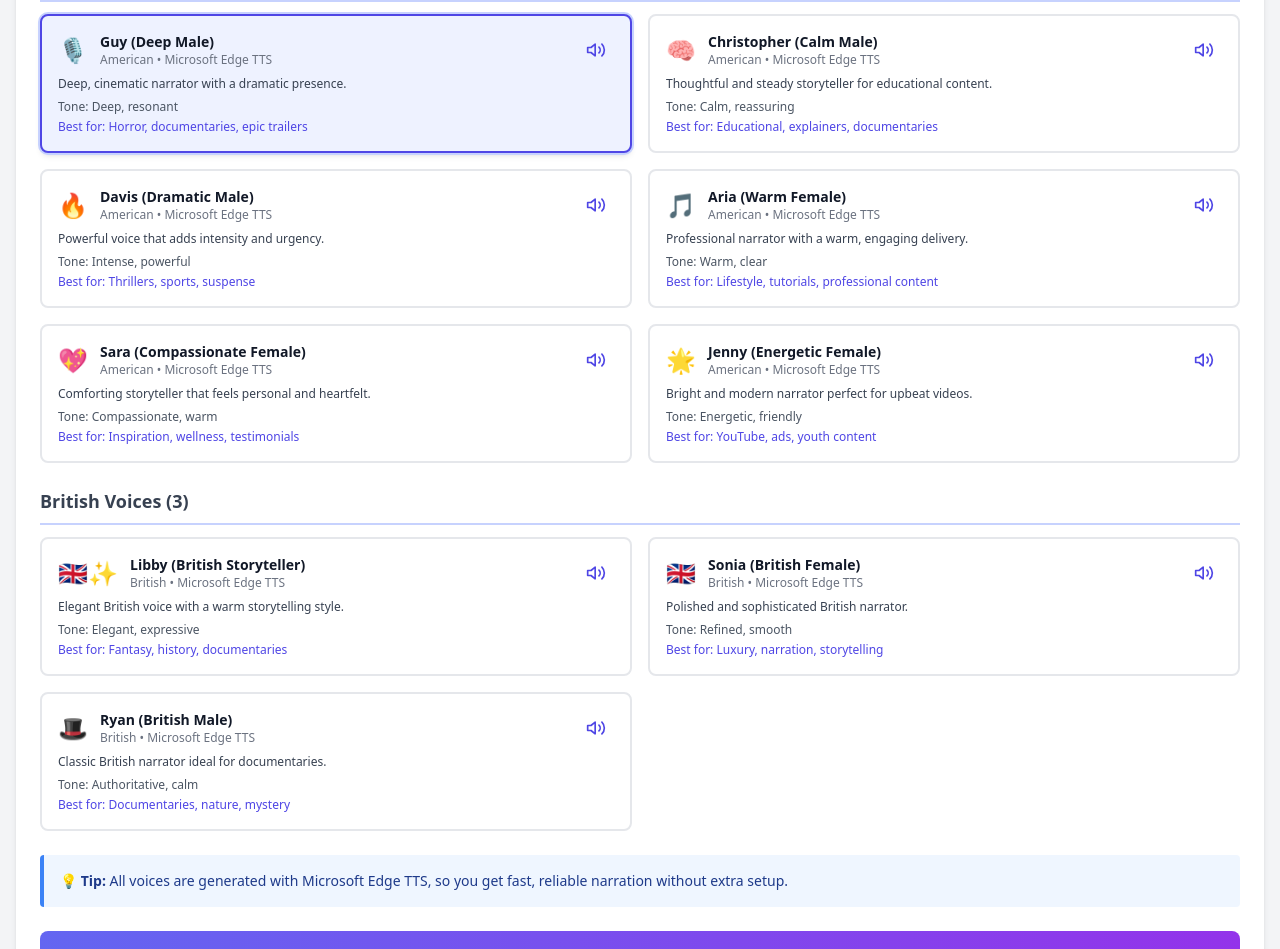
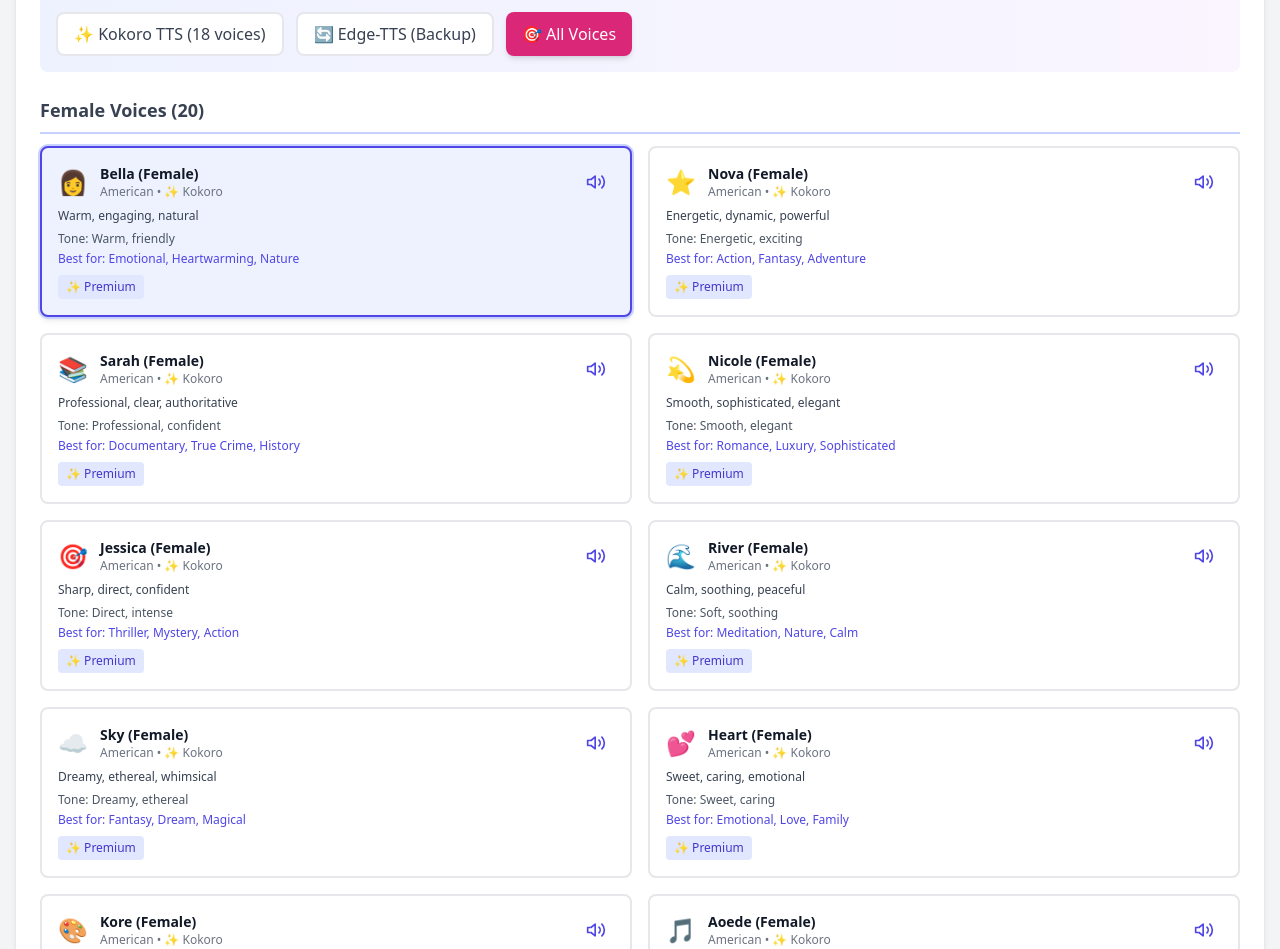
Before and after one commit to alaebaha20k-maker/story-video-appp, a React (Vite) app in the folder project-bolt-sb1-nqwbmccj/project/: page / in a window 1280 px wide. Shown: the part 4182-5131 px from the top of the page. Built offline with nearby package versions, Linux system fonts and the light colour scheme; no server answers.

Commit message:
Revert "Guard voice resolver import in API server"

```diff
--- a/project-bolt-sb1-nqwbmccj/project/src/components/VoiceSelector.tsx
+++ b/project-bolt-sb1-nqwbmccj/project/src/components/VoiceSelector.tsx
@@ -2,13 +2,23 @@ import { useVideoStore } from '../store/useVideoStore';
 import { VOICES } from '../constants/options';
 import { motion } from 'framer-motion';
 import { Volume2 } from 'lucide-react';
+import { useState } from 'react';
 
 export const VoiceSelector = () => {
   const { voiceId, setVoiceId } = useVideoStore();
-  const groupedVoices = VOICES.reduce((acc, voice) => {
-    const group = voice.accent || 'Voices';
-    if (!acc[group]) acc[group] = [];
-    acc[group].push(voice);
+  const [selectedEngine, setSelectedEngine] = useState<'kokoro' | 'edge' | 'all'>('all');
+
+  // Filter voices by engine
+  const filteredVoices = VOICES.filter((voice) => {
+    if (selectedEngine === 'all') return true;
+    return voice.engine === selectedEngine;
+  });
+
+  // Group voices by gender
+  const groupedVoices = filteredVoices.reduce((acc, voice) => {
+    const gender = voice.description.includes('Male') ? 'Male' : 'Female';
+    if (!acc[gender]) acc[gender] = [];
+    acc[gender].push(voice);
     return acc;
   }, {} as Record<string, typeof VOICES>);
 
@@ -19,12 +29,49 @@ export const VoiceSelector = () => {
         <p className="text-gray-600">Choose the narrator voice for your story</p>
       </div>
 
+      {/* Engine Selector */}
+      <div className="bg-gradient-to-r from-indigo-50 to-purple-50 rounded-lg p-4">
+        <p className="text-sm font-semibold text-gray-700 mb-3">Voice Engine</p>
+        <div className="flex gap-3">
+          <button
+            onClick={() => setSelectedEngine('kokoro')}
+            className={`px-4 py-2 rounded-lg font-medium transition-all ${
+              selectedEngine === 'kokoro'
+                ? 'bg-indigo-600 text-white shadow-md'
+                : 'bg-white text-gray-700 border-2 border-gray-200 hover:border-indigo-300'
+            }`}
+          >
+            ✨ Kokoro TTS (18 voices)
+          </button>
+          <button
+            onClick={() => setSelectedEngine('edge')}
+            className={`px-4 py-2 rounded-lg font-medium transition-all ${
+              selectedEngine === 'edge'
+                ? 'bg-purple-600 text-white shadow-md'
+                : 'bg-white text-gray-700 border-2 border-gray-200 hover:border-purple-300'
+            }`}
+          >
+            🔄 Edge-TTS (Backup)
+          </button>
+          <button
+            onClick={() => setSelectedEngine('all')}
+            className={`px-4 py-2 rounded-lg font-medium transition-all ${
+              selectedEngine === 'all'
+                ? 'bg-pink-600 text-white shadow-md'
+                : 'bg-white text-gray-700 border-2 border-gray-200 hover:border-pink-300'
+            }`}
+          >
+            🎯 All Voices
+          </button>
+        </div>
+      </div>
+
       {/* Voice Groups */}
       <div className="space-y-6">
-        {Object.entries(groupedVoices).map(([accent, voices]) => (
-          <div key={accent} className="space-y-3">
+        {Object.entries(groupedVoices).map(([gender, voices]) => (
+          <div key={gender} className="space-y-3">
             <h3 className="text-lg font-bold text-gray-700 border-b-2 border-indigo-200 pb-2">
-              {accent} Voices ({voices.length})
+              {gender} Voices ({voices.length})
             </h3>
             <div className="grid grid-cols-1 md:grid-cols-2 gap-4">
               {voices.map((voice) => (
@@ -45,7 +92,7 @@ export const VoiceSelector = () => {
                       <div className="min-w-0">
                         <h4 className="font-bold text-gray-900 text-sm">{voice.name}</h4>
                         <p className="text-xs text-gray-500">
-                          {voice.accent} • Microsoft Edge TTS
+                          {voice.accent} • {voice.engine === 'kokoro' ? '✨ Kokoro' : '🔄 Edge'}
                         </p>
                       </div>
                     </div>
@@ -66,6 +113,19 @@ export const VoiceSelector = () => {
                       Best for: {voice.bestFor}
                     </p>
                   </div>
+
+                  {/* Engine Badge */}
+                  <div className="mt-2 flex gap-1">
+                    <span
+                      className={`text-xs px-2 py-1 rounded font-medium ${
+                        voice.engine === 'kokoro'
+                          ? 'bg-indigo-100 text-indigo-700'
+                          : 'bg-purple-100 text-purple-700'
+                      }`}
+                    >
+                      {voice.engine === 'kokoro' ? '✨ Premium' : '🔄 Backup'}
+                    </span>
+                  </div>
                 </motion.button>
               ))}
             </div>
@@ -76,8 +136,8 @@ export const VoiceSelector = () => {
       {/* Info Section */}
       <div className="bg-blue-50 border-l-4 border-blue-500 p-4 rounded">
         <p className="text-sm text-blue-900">
-          <span className="font-bold">💡 Tip:</span> All voices are generated with Microsoft
-          Edge TTS, so you get fast, reliable narration without extra setup.
+          <span className="font-bold">💡 Tip:</span> Kokoro TTS offers 18 professional voices
+          with natural pronunciation. Edge-TTS is a reliable fallback.
         </p>
       </div>
 
--- a/project-bolt-sb1-nqwbmccj/project/src/constants/options.ts
+++ b/project-bolt-sb1-nqwbmccj/project/src/constants/options.ts
@@ -332,99 +332,224 @@ export const IMAGE_MODES: ImageMode[] = [
 ];
 
 // ═══════════════════════════════════════════════════════════════
-// ✅ EDGE-TTS VOICES
+// ✅ UPDATED VOICES - KOKORO TTS + EDGE-TTS
 // ═══════════════════════════════════════════════════════════════
 
 export const VOICES: Voice[] = [
+  // ───────────────────────────────────────────────────────────
+  // KOKORO TTS - AMERICAN FEMALE (11 voices)
+  // ───────────────────────────────────────────────────────────
   {
-    id: 'male_narrator_deep',
-    name: 'Guy (Deep Male)',
+    id: 'af_bella',
+    name: 'Bella (Female)',
+    icon: '👩',
+    description: 'Warm, engaging, natural',
+    accent: 'American',
+    engine: 'kokoro',
+    bestFor: 'Emotional, Heartwarming, Nature',
+    tone: 'Warm, friendly',
+  },
+  {
+    id: 'af_nova',
+    name: 'Nova (Female)',
+    icon: '⭐',
+    description: 'Energetic, dynamic, powerful',
+    accent: 'American',
+    engine: 'kokoro',
+    bestFor: 'Action, Fantasy, Adventure',
+    tone: 'Energetic, exciting',
+  },
+  {
+    id: 'af_sarah',
+    name: 'Sarah (Female)',
+    icon: '📚',
+    description: 'Professional, clear, authoritative',
+    accent: 'American',
+    engine: 'kokoro',
+    bestFor: 'Documentary, True Crime, History',
+    tone: 'Professional, confident',
+  },
+  {
+    id: 'af_nicole',
+    name: 'Nicole (Female)',
+    icon: '💫',
+    description: 'Smooth, sophisticated, elegant',
+    accent: 'American',
+    engine: 'kokoro',
+    bestFor: 'Romance, Luxury, Sophisticated',
+    tone: 'Smooth, elegant',
+  },
+  {
+    id: 'af_jessica',
+    name: 'Jessica (Female)',
+    icon: '🎯',
+    description: 'Sharp, direct, confident',
+    accent: 'American',
+    engine: 'kokoro',
+    bestFor: 'Thriller, Mystery, Action',
+    tone: 'Direct, intense',
+  },
+  {
+    id: 'af_river',
+    name: 'River (Female)',
+    icon: '🌊',
+    description: 'Calm, soothing, peaceful',
+    accent: 'American',
+    engine: 'kokoro',
+    bestFor: 'Meditation, Nature, Calm',
+    tone: 'Soft, soothing',
+  },
+  {
+    id: 'af_sky',
+    name: 'Sky (Female)',
+    icon: '☁️',
+    description: 'Dreamy, ethereal, whimsical',
+    accent: 'American',
+    engine: 'kokoro',
+    bestFor: 'Fantasy, Dream, Magical',
+    tone: 'Dreamy, ethereal',
+  },
+  {
+    id: 'af_heart',
+    name: 'Heart (Female)',
+    icon: '💕',
+    description: 'Sweet, caring, emotional',
+    accent: 'American',
+    engine: 'kokoro',
+    bestFor: 'Emotional, Love, Family',
+    tone: 'Sweet, caring',
+  },
+  {
+    id: 'af_kore',
+    name: 'Kore (Female)',
+    icon: '🎨',
+    description: 'Artistic, creative, expressive',
+    accent: 'American',
+    engine: 'kokoro',
+    bestFor: 'Creative, Art, Educational',
+    tone: 'Expressive, creative',
+  },
+  {
+    id: 'af_aoede',
+    name: 'Aoede (Female)',
+    icon: '🎵',
+    description: 'Musical, lyrical, poetic',
+    accent: 'American',
+    engine: 'kokoro',
+    bestFor: 'Poetry, Music, Artistic',
+    tone: 'Lyrical, poetic',
+  },
+  {
+    id: 'af_alloy',
+    name: 'Alloy (Female)',
+    icon: '🔮',
+    description: 'Mysterious, mystical, deep',
+    accent: 'American',
+    engine: 'kokoro',
+    bestFor: 'Horror, Mystery, Paranormal',
+    tone: 'Mysterious, deep',
+  },
+
+  // ───────────────────────────────────────────────────────────
+  // KOKORO TTS - AMERICAN MALE (2 voices)
+  // ───────────────────────────────────────────────────────────
+  {
+    id: 'am_adam',
+    name: 'Adam (Male)',
     icon: '🎙️',
-    description: 'Deep, cinematic narrator with a dramatic presence.',
+    description: 'Deep, authoritative, dramatic',
+    accent: 'American',
+    engine: 'kokoro',
+    bestFor: 'Horror, True Crime, Mystery',
+    tone: 'Deep, dramatic',
+  },
+  {
+    id: 'am_michael',
+    name: 'Michael (Male)',
+    icon: '👔',
+    description: 'Professional, clear, trustworthy',
+    accent: 'American',
+    engine: 'kokoro',
+    bestFor: 'Documentary, Business, News',
+    tone: 'Professional, clear',
+  },
+
+  // ───────────────────────────────────────────────────────────
+  // KOKORO TTS - BRITISH (4 voices)
+  // ───────────────────────────────────────────────────────────
+  {
+    id: 'bf_emma',
+    name: 'Emma (British Female)',
+    icon: '🇬🇧👩',
+    description: 'Sophisticated British female',
+    accent: 'British',
+    engine: 'kokoro',
+    bestFor: 'Nature, History, Documentary',
+    tone: 'Sophisticated, refined',
+  },
+  {
+    id: 'bf_isabella',
+    name: 'Isabella (British Female)',
+    icon: '🇬🇧✨',
+    description: 'Elegant British female',
+    accent: 'British',
+    engine: 'kokoro',
+    bestFor: 'Romance, History, Fantasy',
+    tone: 'Elegant, refined',
+  },
+  {
+    id: 'bm_george',
+    name: 'George (British Male)',
+    icon: '🇬🇧🎙️',
+    description: 'David Attenborough style',
+    accent: 'British',
+    engine: 'kokoro',
+    bestFor: 'Nature, Documentary, Epic',
+    tone: 'Authoritative, epic',
+  },
+  {
+    id: 'bm_lewis',
+    name: 'Lewis (British Male)',
+    icon: '🇬🇧👔',
+    description: 'Confident British male',
+    accent: 'British',
+    engine: 'kokoro',
+    bestFor: 'History, Biography, News',
+    tone: 'Confident, authoritative',
+  },
+
+  // ───────────────────────────────────────────────────────────
+  // EDGE-TTS - FALLBACK OPTIONS (3 voices)
+  // ───────────────────────────────────────────────────────────
+  {
+    id: 'en-US-GuyNeural',
+    name: 'Guy (Edge - Fallback)',
+    icon: '🔄',
+    description: 'Default male voice (backup)',
     accent: 'American',
     engine: 'edge',
-    bestFor: 'Horror, documentaries, epic trailers',
-    tone: 'Deep, resonant',
+    bestFor: 'Quick fallback',
+    tone: 'Clear, neutral',
   },
   {
-    id: 'male_narrator_calm',
-    name: 'Christopher (Calm Male)',
-    icon: '🧠',
-    description: 'Thoughtful and steady storyteller for educational content.',
+    id: 'en-US-AriaNeural',
+    name: 'Aria (Edge - Fallback)',
+    icon: '🔄',
+    description: 'Default female voice (backup)',
     accent: 'American',
     engine: 'edge',
-    bestFor: 'Educational, explainers, documentaries',
-    tone: 'Calm, reassuring',
+    bestFor: 'Quick fallback',
+    tone: 'Clear, natural',
   },
   {
-    id: 'male_narrator_dramatic',
-    name: 'Davis (Dramatic Male)',
-    icon: '🔥',
-    description: 'Powerful voice that adds intensity and urgency.',
+    id: 'en-US-JennyNeural',
+    name: 'Jenny (Edge - Fallback)',
+    icon: '🔄',
+    description: 'Young female voice (backup)',
     accent: 'American',
     engine: 'edge',
-    bestFor: 'Thrillers, sports, suspense',
-    tone: 'Intense, powerful',
-  },
-  {
-    id: 'female_narrator',
-    name: 'Aria (Warm Female)',
-    icon: '🎵',
-    description: 'Professional narrator with a warm, engaging delivery.',
-    accent: 'American',
-    engine: 'edge',
-    bestFor: 'Lifestyle, tutorials, professional content',
-    tone: 'Warm, clear',
-  },
-  {
-    id: 'female_narrator_warm',
-    name: 'Sara (Compassionate Female)',
-    icon: '💖',
-    description: 'Comforting storyteller that feels personal and heartfelt.',
-    accent: 'American',
-    engine: 'edge',
-    bestFor: 'Inspiration, wellness, testimonials',
-    tone: 'Compassionate, warm',
-  },
-  {
-    id: 'female_young',
-    name: 'Jenny (Energetic Female)',
-    icon: '🌟',
-    description: 'Bright and modern narrator perfect for upbeat videos.',
-    accent: 'American',
-    engine: 'edge',
-    bestFor: 'YouTube, ads, youth content',
-    tone: 'Energetic, friendly',
-  },
-  {
-    id: 'female_storyteller',
-    name: 'Libby (British Storyteller)',
-    icon: '🇬🇧✨',
-    description: 'Elegant British voice with a warm storytelling style.',
-    accent: 'British',
-    engine: 'edge',
-    bestFor: 'Fantasy, history, documentaries',
-    tone: 'Elegant, expressive',
-  },
-  {
-    id: 'narrator_british_female',
-    name: 'Sonia (British Female)',
-    icon: '🇬🇧',
-    description: 'Polished and sophisticated British narrator.',
-    accent: 'British',
-    engine: 'edge',
-    bestFor: 'Luxury, narration, storytelling',
-    tone: 'Refined, smooth',
-  },
-  {
-    id: 'narrator_british_male',
-    name: 'Ryan (British Male)',
-    icon: '🎩',
-    description: 'Classic British narrator ideal for documentaries.',
-    accent: 'British',
-    engine: 'edge',
-    bestFor: 'Documentaries, nature, mystery',
-    tone: 'Authoritative, calm',
+    bestFor: 'Quick fallback',
+    tone: 'Young, energetic',
   },
 ];
 
--- a/project-bolt-sb1-nqwbmccj/project/src/pages/GeneratorPage.tsx
+++ b/project-bolt-sb1-nqwbmccj/project/src/pages/GeneratorPage.tsx
@@ -163,6 +163,7 @@ export const GeneratorPage = () => {
         image_style: store.imageStyle,
         image_mode: store.imageMode,
         voice_id: store.voiceId,
+        voice_engine: store.voiceEngine,
         voice_speed: store.voiceSpeed,
         duration: store.duration,
         hook_intensity: store.hookIntensity,
--- a/project-bolt-sb1-nqwbmccj/project/src/store/useVideoStore.ts
+++ b/project-bolt-sb1-nqwbmccj/project/src/store/useVideoStore.ts
@@ -7,6 +7,7 @@ interface VideoStore {
   imageStyle: string;
   imageMode: string;
   voiceId: string;
+  voiceEngine: 'kokoro' | 'edge';  // ✅ NEW: Voice engine selector
   voiceSpeed: number;              // ✅ NEW: Voice speed control (0.5-2.0)
   duration: number;
   hookIntensity: string;
@@ -26,6 +27,7 @@ interface VideoStore {
   setImageStyle: (style: string) => void;
   setImageMode: (mode: string) => void;
   setVoiceId: (id: string) => void;
+  setVoiceEngine: (engine: 'kokoro' | 'edge') => void;  // ✅ NEW
   setVoiceSpeed: (speed: number) => void;               // ✅ NEW
   setDuration: (duration: number) => void;
   setHookIntensity: (intensity: string) => void;
@@ -47,7 +49,8 @@ export const useVideoStore = create<VideoStore>((set) => ({
   storyType: 'scary_horror',
   imageStyle: 'cinematic',
   imageMode: 'ai_only',
-  voiceId: 'male_narrator_deep',  // ✅ Default Edge alias
+  voiceId: 'af_bella',  // ✅ Default to Kokoro voice
+  voiceEngine: 'kokoro',  // ✅ NEW: Default to Kokoro
   voiceSpeed: 1.0,        // ✅ NEW: Normal speed
   duration: 5,
   hookIntensity: 'medium',
@@ -67,6 +70,7 @@ export const useVideoStore = create<VideoStore>((set) => ({
   setImageStyle: (imageStyle) => set({ imageStyle }),
   setImageMode: (imageMode) => set({ imageMode }),
   setVoiceId: (voiceId) => set({ voiceId }),
+  setVoiceEngine: (voiceEngine) => set({ voiceEngine }),  // ✅ NEW
   setVoiceSpeed: (voiceSpeed) => set({ voiceSpeed: Math.max(0.5, Math.min(2.0, voiceSpeed)) }),  // ✅ NEW: Clamp 0.5-2.0
   setDuration: (duration) => set({ duration }),
   setHookIntensity: (hookIntensity) => set({ hookIntensity }),
--- a/project-bolt-sb1-nqwbmccj/project/src/types/index.ts
+++ b/project-bolt-sb1-nqwbmccj/project/src/types/index.ts
@@ -29,7 +29,7 @@ export interface Voice {
   icon: string;
   description: string;
   accent: string;
-  engine: 'edge';
+  engine: 'kokoro' | 'edge';
   bestFor: string;
   tone: string;
 }
@@ -45,6 +45,7 @@ export interface GenerationRequest {
   image_style: string;
   image_mode: string;
   voice_id: string;
+  voice_engine?: 'kokoro' | 'edge';
   voice_speed?: number;
   duration: number;
   hook_intensity?: string;
--- a/project-bolt-sb1-nqwbmccj/project/src/utils/api.ts
+++ b/project-bolt-sb1-nqwbmccj/project/src/utils/api.ts
@@ -22,6 +22,7 @@ interface GenerateVideoRequest {
   image_style: string;
   image_mode: string;
   voice_id: string;
+  voice_engine?: string;
   voice_speed?: number;
   num_scenes: number;
   hook_intensity: string;
```
Also changed, not shown: 2 other files (tests, documents, lock files or other folders).
